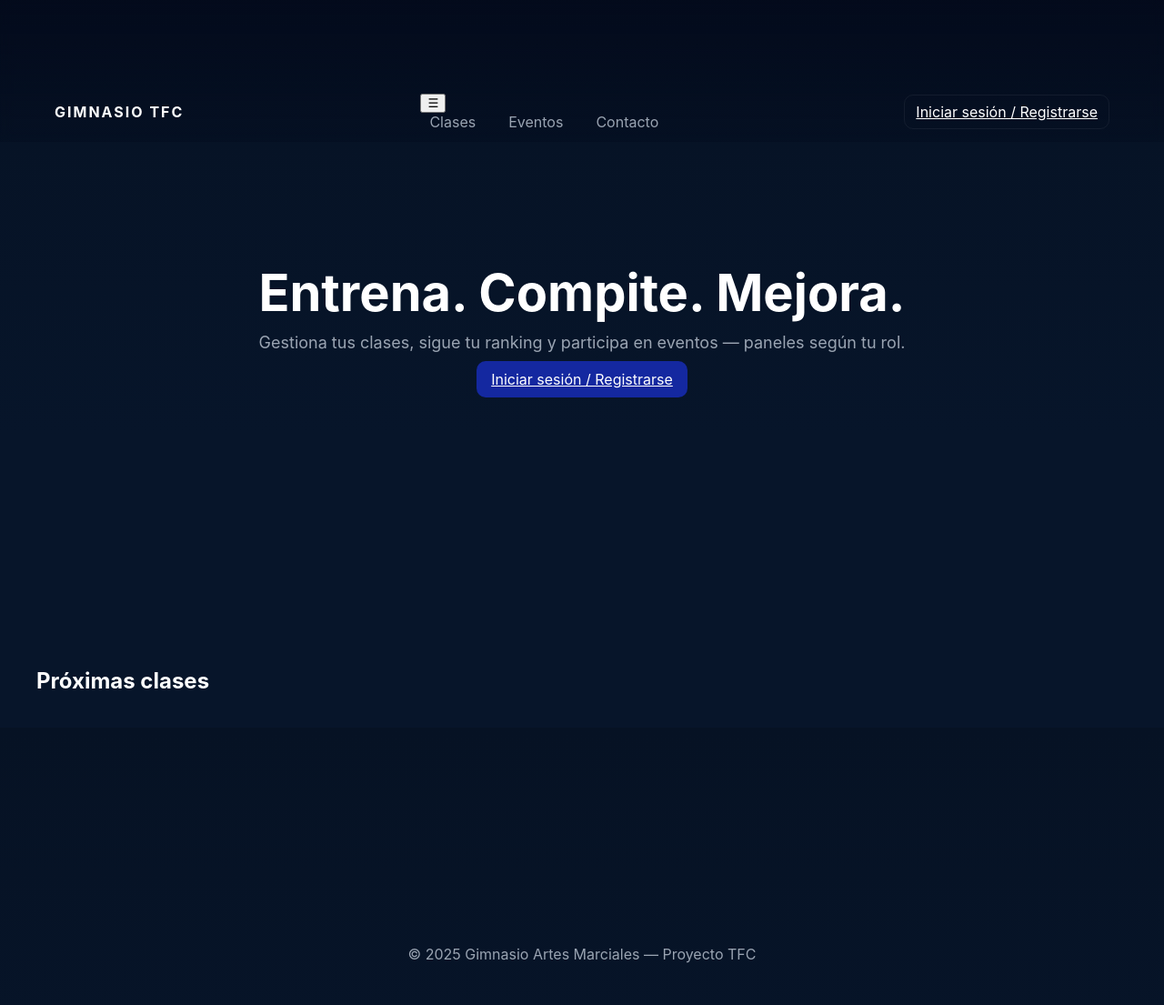
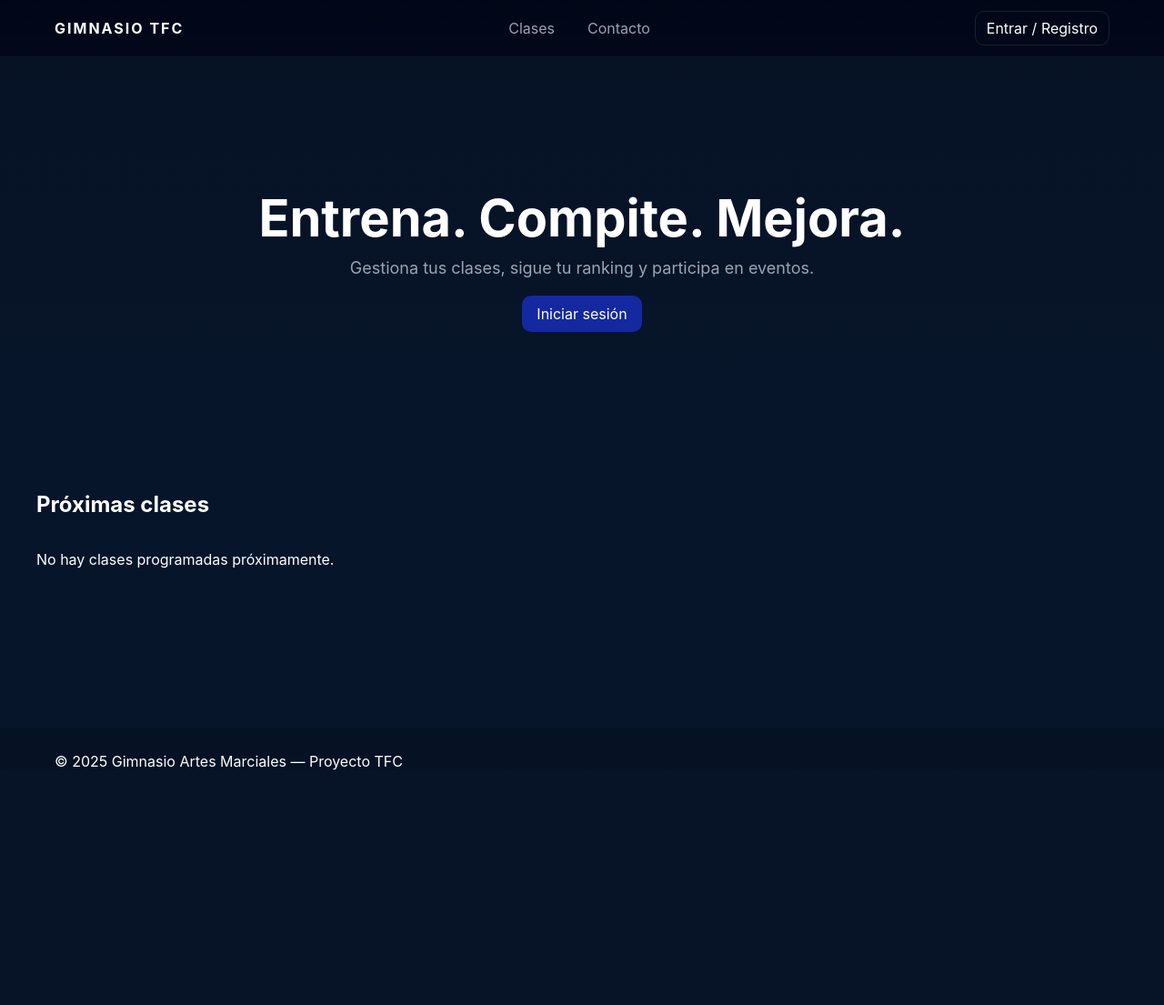
Before and after one commit to MaruM7/TFC, a PHP site: page /gimnasio-tfc/public/index.php in a window 1280 px wide. Shown: the whole page at 91% size. After the commit the page ends 847 px from the top, so only its background shows below. Run offline with PHP 8.4, Linux system fonts and the light colour scheme; tables that the repository leaves empty or names only in its code hold one stand-in row (values such as "Sample post").

Commit message:
Fix: Corregidas rutas globales y activado menu desplegable de usuario.

```diff
--- a/config.php
+++ b/config.php
@@ -1,7 +1,12 @@
 <?php
-// config.php - Ajusta DB_USER y DB_PASS según tu entorno local
+// config.php
 session_start();
 date_default_timezone_set('Europe/Madrid');
+
+// CAMBIA ESTO SI TU CARPETA SE LLAMA DIFERENTE
+// Si entras por http://localhost/gimnasio-tfc/, el valor debe ser '/gimnasio-tfc'
+// Si usas un host virtual o estás en la raíz, pon '' (vacío).
+define('BASE_URL', '/gimnasio-tfc');
 
 define('DB_HOST','127.0.0.1');
 define('DB_NAME','gimnasiodb');
--- a/public/app.js
+++ b/public/app.js
@@ -1,17 +1,31 @@
 document.addEventListener('DOMContentLoaded', ()=>{
+  // Toggle menu movil
   const navToggle = document.getElementById('navToggle');
   const navList = document.getElementById('navList');
-  navToggle && navToggle.addEventListener('click', ()=>{
-    const open = navList.classList.toggle('open');
-    navToggle.setAttribute('aria-expanded', open);
-  });
+  if(navToggle && navList){
+    navToggle.addEventListener('click', ()=>{
+      const open = navList.classList.toggle('open');
+      navToggle.setAttribute('aria-expanded', open);
+    });
+  }
 
+  // Toggle dropdown usuario
   const userBtn = document.getElementById('userMenuBtn');
   const userDropdown = document.getElementById('userDropdown');
-  if(userBtn){
-    userBtn.addEventListener('click', ()=>{
-      const show = userDropdown.getAttribute('aria-hidden') === 'true';
-      userDropdown.setAttribute('aria-hidden', show ? 'false' : 'true');
+
+  if(userBtn && userDropdown){
+    userBtn.addEventListener('click', (e)=>{
+      e.stopPropagation(); // Evita que el click cierre inmediatamente si hubiera un listener en window
+      const isHidden = userDropdown.getAttribute('aria-hidden') === 'true';
+      // Cambiamos el estado
+      userDropdown.setAttribute('aria-hidden', isHidden ? 'false' : 'true');
+    });
+
+    // Cerrar al hacer click fuera
+    window.addEventListener('click', (e)=>{
+      if(!userBtn.contains(e.target) && !userDropdown.contains(e.target)){
+        userDropdown.setAttribute('aria-hidden', 'true');
+      }
     });
   }
 });
--- a/public/index.php
+++ b/public/index.php
@@ -2,22 +2,25 @@
 require_once __DIR__ . '/../config.php';
 require_once __DIR__ . '/../templates/header.php';
 
-// obtener próximas clases
+// obtener próximas clases (Evitamos error si no hay datos)
+try {
     $stmt = $pdo->prepare("SELECT cl.*, d.nombre as disciplina FROM clases cl JOIN disciplinas d ON cl.disciplina_id = d.id WHERE cl.fecha_hora >= NOW() ORDER BY cl.fecha_hora ASC LIMIT 12");
     $stmt->execute();
     $clases = $stmt->fetchAll();
-
+} catch (Exception $e) {
+    $clases = [];
+}
 ?>
 <main>
   <section class="hero">
     <div class="hero-inner container">
       <h1>Entrena. Compite. Mejora.</h1>
-      <p>Gestiona tus clases, sigue tu ranking y participa en eventos — paneles según tu rol.</p>
+      <p>Gestiona tus clases, sigue tu ranking y participa en eventos.</p>
       <div class="cta-group">
         <?php if(!isset($_SESSION['usuario'])): ?>
-          <a class="btn-primary" href="/public/login.php">Iniciar sesión / Registrarse</a>
+          <a class="btn-primary" href="<?=BASE_URL?>/public/login.php">Iniciar sesión</a>
         <?php else: ?>
-          <a class="btn-primary" href="/dashboard/" >Ir al panel</a>
+          <a class="btn-primary" href="<?=BASE_URL?>/dashboard/<?=htmlspecialchars($_SESSION['usuario']['rol'])?>.php" >Ir a mi panel</a>
         <?php endif; ?>
       </div>
     </div>
@@ -26,6 +29,7 @@ $clases = $stmt->fetchAll();
   <section id="clases" class="cards-section container">
     <h2>Próximas clases</h2>
     <div class="cards-grid">
+      <?php if(count($clases) > 0): ?>
           <?php foreach($clases as $c): ?>
             <article class="card">
               <h3><?=htmlspecialchars($c['disciplina'])?></h3>
@@ -33,14 +37,19 @@ $clases = $stmt->fetchAll();
               <p><strong><?=date('d/m/Y H:i', strtotime($c['fecha_hora']))?></strong> · <?=htmlspecialchars($c['duracion'])?> min</p>
               <p>Cupo: <?=htmlspecialchars($c['cupo'])?></p>
               <?php if(isset($_SESSION['usuario']) && $_SESSION['usuario']['rol'] === 'alumno'): ?>
-            <form method="POST" action="inscribir.php">
+                <form method="POST" action="<?=BASE_URL?>/public/inscribir.php">
                   <input type="hidden" name="clase_id" value="<?=htmlspecialchars($c['id'])?>">
                   <input type="hidden" name="csrf_token" value="<?=htmlspecialchars($_SESSION['csrf_token'])?>">
                   <button class="btn-outline" type="submit">Inscribirme</button>
                 </form>
+              <?php elseif(!isset($_SESSION['usuario'])): ?>
+                 <a href="<?=BASE_URL?>/public/login.php" style="font-size:0.9em; text-decoration:underline; color:#888;">Inicia sesión para inscribirte</a>
               <?php endif; ?>
             </article>
           <?php endforeach; ?>
+      <?php else: ?>
+          <p>No hay clases programadas próximamente.</p>
+      <?php endif; ?>
     </div>
   </section>
 
--- a/public/logout.php
+++ b/public/logout.php
@@ -2,6 +2,7 @@
 require_once __DIR__ . '/../config.php';
 session_unset();
 session_destroy();
-header('Location: /public/index.php');
+// Redirigir usando BASE_URL
+header('Location: ' . BASE_URL . '/public/index.php');
 exit;
 ?>
--- a/public/style.css
+++ b/public/style.css
@@ -17,40 +17,76 @@ body{
   color:var(--white);
   -webkit-font-smoothing:antialiased;
 }
-.container{max-width:1200px;margin:0 auto;padding:0 20px}
-.site-header{position:fixed;top:0;left:0;right:0;padding:12px 0;z-index:100;background:linear-gradient(180deg, rgba(2,6,23,0.6), rgba(2,6,23,0.2));backdrop-filter: blur(6px)}
-.header-inner{display:flex;align-items:center;justify-content:space-between}
+.container{max-width:1200px;margin:0 auto;padding:0 20px; padding-top: 90px;}
+
+/* HEADER */
+.site-header{position:fixed;top:0;left:0;right:0;padding:12px 0;z-index:100;background:linear-gradient(180deg, rgba(2,6,23,0.9), rgba(2,6,23,0.8));backdrop-filter: blur(6px); border-bottom: 1px solid rgba(255,255,255,0.05);}
+.header-inner{display:flex;align-items:center;justify-content:space-between; padding-top: 0 !important;} /* Override container padding */
 .logo{font-weight:700;letter-spacing:2px;color:var(--white);text-decoration:none}
+
+/* NAV */
 .main-nav .nav-list{display:flex;gap:16px;list-style:none;margin:0;padding:0}
-.main-nav a{color:var(--muted);text-decoration:none;padding:8px 10px;border-radius:8px}
+.main-nav a{color:var(--muted);text-decoration:none;padding:8px 10px;border-radius:8px; transition:0.2s;}
 .main-nav a:hover{color:var(--white);background:var(--glass)}
-.btn-primary{background:var(--accent);color:#fff;border:none;padding:10px 16px;border-radius:10px;cursor:pointer}
-.btn-outline{background:transparent;border:1px solid rgba(255,255,255,0.06);color:#fff;padding:8px 12px;border-radius:10px;cursor:pointer}
-.hero{height:78vh;display:flex;align-items:center;justify-content:center;text-align:center;padding:0 20px}
+
+/* BOTONES */
+.btn-primary{background:var(--accent);color:#fff;border:none;padding:10px 16px;border-radius:10px;cursor:pointer; text-decoration:none; display:inline-block;}
+.btn-primary:hover{background:#1b3bdd;}
+.btn-outline{background:transparent;border:1px solid rgba(255,255,255,0.1);color:#fff;padding:8px 12px;border-radius:10px;cursor:pointer; text-decoration:none; display:inline-block;}
+.btn-outline:hover{border-color:var(--white); background:var(--glass);}
+.btn-danger { background: transparent; border:1px solid rgba(255,80,80,0.4); color:#ff7b7b; padding:6px 10px; border-radius:8px; cursor:pointer;}
+.btn-danger:hover { background: rgba(255,0,0,0.1); }
+
+/* HERO */
+.hero{min-height:60vh;display:flex;align-items:center;justify-content:center;text-align:center;padding:40px 20px}
 .hero-inner{max-width:900px}
 .hero h1{font-size:clamp(32px,6vw,56px);margin:0 0 10px}
 .hero p{color:var(--muted);margin:0 0 20px;font-size:18px}
-.cards-section{padding:80px 0 120px}
-.cards-grid{display:grid;grid-template-columns:repeat(auto-fit,minmax(260px,1fr));gap:18px;margin-top:20px}
-.card{background:linear-gradient(180deg, rgba(255,255,255,0.02), rgba(255,255,255,0.01));padding:16px;border-radius:12px}
-.site-footer{padding:30px 0;text-align:center;color:var(--muted)}
-.modal{position:fixed;inset:0;display:none;align-items:center;justify-content:center;background:rgba(2,6,23,0.6);z-index:200}
-.modal[aria-hidden="false"]{display:flex}
-.modal-content{background: #071227;padding:26px;border-radius:12px;min-width:320px;max-width:420px;position:relative}
-.modal-close{position:absolute;right:12px;top:8px;background:none;border:0;color:#fff;font-size:22px;cursor:pointer}
-.user-menu{position:relative}
-.dropdown{position:absolute;right:0;top:42px;background:#071227;padding:8px;border-radius:8px;display:none}
-.dropdown a{display:block;padding:8px 12px;color:var(--muted);text-decoration:none}
+.cta-group { display:flex; gap:10px; justify-content:center; }
+
+/* CARDS */
+.cards-section{padding:40px 0 80px}
+.cards-grid{display:grid;grid-template-columns:repeat(auto-fit,minmax(280px,1fr));gap:20px;margin-top:20px}
+.card{background: #0b1a2b; border:1px solid rgba(255,255,255,0.05); padding:20px;border-radius:12px; transition: transform 0.2s;}
+.card:hover { transform: translateY(-4px); border-color: rgba(255,255,255,0.1); }
+.card h3 { margin-top:0; color: var(--accent-2); }
+
+/* MENU USUARIO Y DROPDOWN (ARREGLADO) */
+.user-menu{position:relative; display: inline-block;}
+.dropdown{
+  position:absolute;
+  right:0;
+  top:100%; /* Justo debajo del botón */
+  margin-top: 8px;
+  background:#0b1a2b;
+  border: 1px solid rgba(255,255,255,0.1);
+  padding:8px;
+  border-radius:8px;
+  display:none; /* Oculto por defecto */
+  min-width: 160px;
+  box-shadow: 0 4px 12px rgba(0,0,0,0.3);
+  z-index: 200;
+}
+/* ESTA ES LA REGLA QUE FALTABA */
+.dropdown[aria-hidden="false"] {
+  display: block;
+}
+
+.dropdown a{display:block;padding:10px 12px;color:var(--muted);text-decoration:none; border-radius: 6px;}
 .dropdown a:hover{color:#fff;background:var(--glass)}
+
+/* FORMULARIOS Y TABLAS */
+.login-box { max-width:400px; margin:40px auto; background:#0b1a2b; padding:30px; border-radius:12px; border:1px solid rgba(255,255,255,0.05); }
+.login-box input { width:100%; padding:12px; margin:8px 0 16px; border-radius:8px; border:1px solid rgba(255,255,255,0.1); background:rgba(0,0,0,0.2); color:var(--white); }
+.table { width:100%; border-collapse: collapse; margin-top:20px; }
+.table th, .table td { padding:12px; text-align:left; border-bottom:1px solid rgba(255,255,255,0.05); }
+.table th { color:var(--muted); font-size:14px; text-transform: uppercase; letter-spacing: 1px; }
+.card-small { padding:16px; display:flex; flex-direction:column; align-items:start; gap:10px;}
+
+/* MOBILE NAV */
+.nav-toggle { display:none; background:none; border:none; color:#fff; font-size:24px; cursor:pointer; }
 @media(max-width:800px){
-  .main-nav .nav-list{display:none;position:absolute;top:64px;right:20px;background:#071827;padding:12px;border-radius:8px}
-  .main-nav .nav-list.open{display:flex;flex-direction:column}
+  .nav-toggle { display:block; }
+  .main-nav .nav-list{display:none;position:absolute;top:60px;right:20px;background:#0b1a2b;padding:16px;border-radius:12px; border:1px solid rgba(255,255,255,0.1); min-width: 200px;}
+  .main-nav .nav-list.open{display:flex;flex-direction:column;}
 }
-.container { padding-top: 90px; }
-.login-box { max-width:420px; margin:60px auto; background:#071227; padding:24px; border-radius:12px; box-shadow: 0 6px 24px rgba(0,0,0,0.6); }
-.login-box input { width:100%; padding:10px; margin:8px 0; border-radius:8px; border:1px solid rgba(255,255,255,0.06); background:transparent; color:var(--white); }
-.table { width:100%; border-collapse: collapse; margin-top:20px; }
-.table th, .table td { padding:10px; text-align:left; border-bottom:1px solid rgba(255,255,255,0.04); }
-.table th { color:var(--muted); font-size:14px; }
-.card-small { padding:12px; border-radius:10px; background: linear-gradient(180deg, rgba(255,255,255,0.02), rgba(255,255,255,0.01)); }
-.btn-danger { background: transparent; border:1px solid rgba(255,0,0,0.2); color:#ff7b7b; padding:6px 10px; border-radius:8px; }
--- a/templates/header.php
+++ b/templates/header.php
@@ -1,6 +1,6 @@
 <?php
-// templates/header.php
 if (session_status() === PHP_SESSION_NONE) session_start();
+require_once __DIR__ . '/../config.php'; // Aseguramos cargar la config para usar BASE_URL
 $usuario = $_SESSION['usuario'] ?? null;
 ?>
 <!DOCTYPE html>
@@ -9,30 +9,32 @@ $usuario = $_SESSION['usuario'] ?? null;
   <meta charset="UTF-8">
   <meta name="viewport" content="width=device-width,initial-scale=1">
   <title>Gimnasio TFC</title>
-<link rel="stylesheet" href="/gimnasio-tfc/public/style.css">
+  <link rel="stylesheet" href="<?=BASE_URL?>/public/style.css">
 </head>
 <body>
 <header class="site-header">
   <div class="container header-inner">
-    <a class="logo" href="/public/index.php">GIMNASIO TFC</a>
+    <a class="logo" href="<?=BASE_URL?>/public/index.php">GIMNASIO TFC</a>
+
     <nav class="main-nav" aria-label="Menú principal">
       <button id="navToggle" class="nav-toggle" aria-expanded="false">☰</button>
       <ul id="navList" class="nav-list">
-        <li><a href="/public/index.php#clases">Clases</a></li>
-        <li><a href="/public/index.php#eventos">Eventos</a></li>
-        <li><a href="/public/index.php#contacto">Contacto</a></li>
+        <li><a href="<?=BASE_URL?>/public/index.php#clases">Clases</a></li>
+        <li><a href="<?=BASE_URL?>/public/index.php#footer">Contacto</a></li>
       </ul>
     </nav>
 
     <div class="header-actions">
       <?php if(!$usuario): ?>
-        <a class="btn-outline" href="/gimnasio-tfc/public/login.php">Iniciar sesión / Registrarse</a>
+        <a class="btn-outline" href="<?=BASE_URL?>/public/login.php">Entrar / Registro</a>
       <?php else: ?>
         <div class="user-menu">
-          <button id="userMenuBtn" class="btn-outline"><?=htmlspecialchars($usuario['nombre'])?> ▾</button>
+          <button id="userMenuBtn" class="btn-outline" type="button">
+            <?=htmlspecialchars($usuario['nombre'])?> ▾
+          </button>
           <div id="userDropdown" class="dropdown" aria-hidden="true">
-            <a href="/dashboard/<?=htmlspecialchars($usuario['rol'])?>.php">Mi panel</a>
-            <a href="/public/logout.php">Cerrar sesión</a>
+            <a href="<?=BASE_URL?>/dashboard/<?=htmlspecialchars($usuario['rol'])?>.php">Mi Panel</a>
+            <a href="<?=BASE_URL?>/public/logout.php">Cerrar sesión</a>
           </div>
         </div>
       <?php endif; ?>
```
Also changed, not shown: public/login.php (+20 -14 lines). Lines whose indentation alone changed are shown as unchanged.
